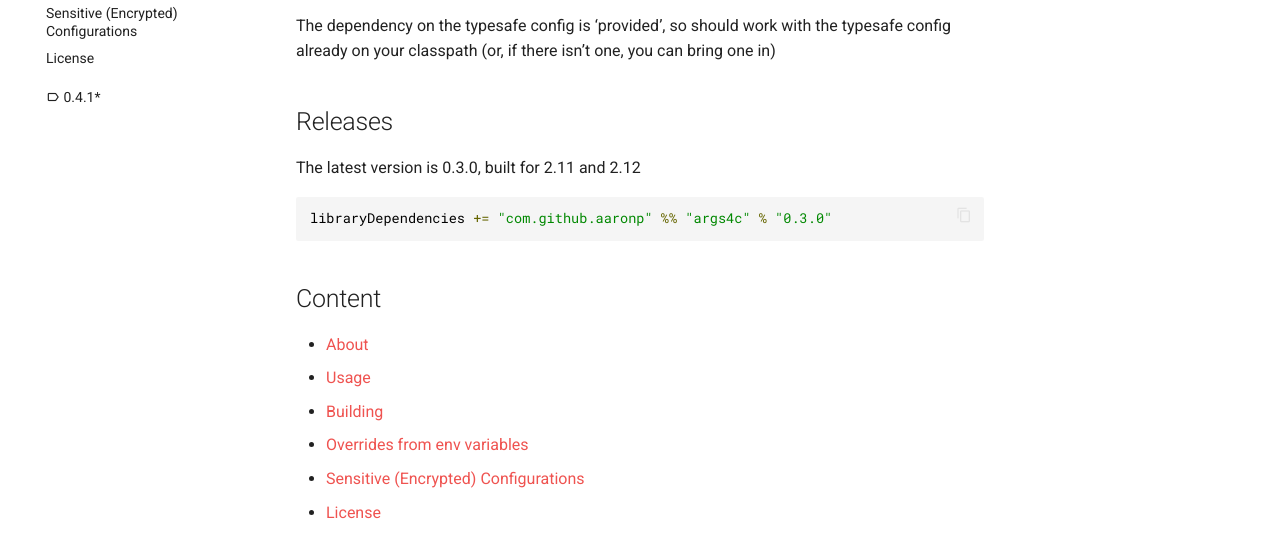
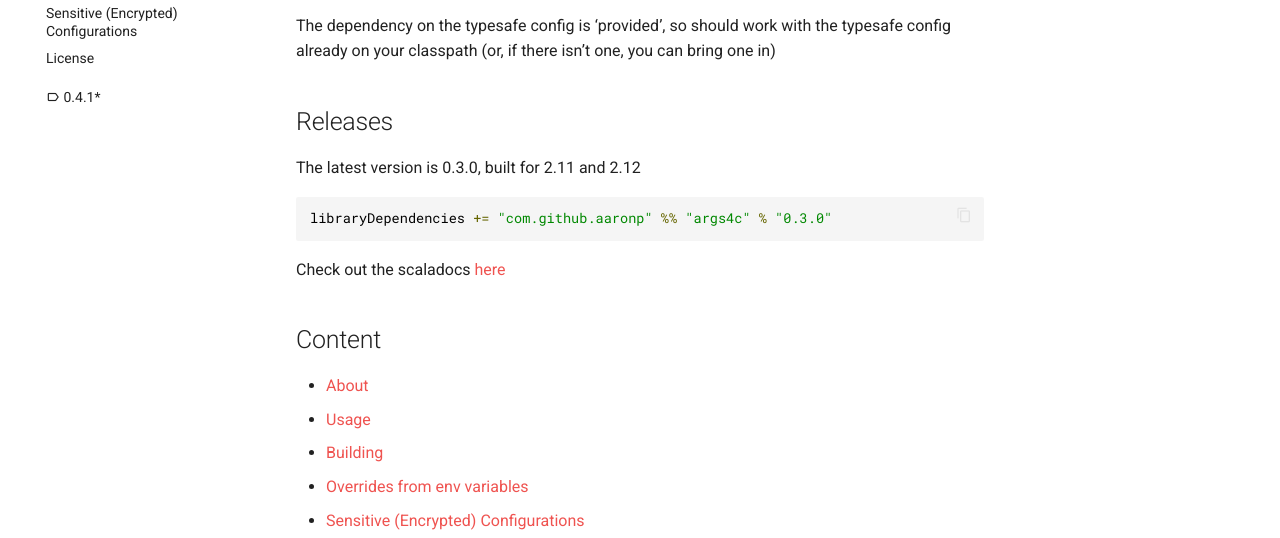
Before and after one commit to aaronp/args4c, a plain HTML site: page index.html in a window 1280 px wide. Shown: the part 233-771 px from the top of the page. Drawn offline with Linux system fonts and the light colour scheme; no server answers; files whose address does not match are found by name; a web font is replaced by a local one.

Commit message:
updated site

```diff
--- a/index.html
+++ b/index.html
@@ -169,6 +169,7 @@ aaronp/args4c
 <p>The latest version is 0.3.0, built for 2.11 and 2.12</p>
 <pre class="prettyprint"><code class="language-scala">libraryDependencies += &quot;com.github.aaronp&quot; %% &quot;args4c&quot; % &quot;0.3.0&quot;
 </code></pre>
+<p>Check out the scaladocs <a href="https://aaronp.github.io/args4c/api/latest/args4c/index.html">here</a></p>
 <h2><a href="#content" name="content" class="anchor"><span class="anchor-link"></span></a>Content</h2>
 <div class="toc ">
 <ul>
```
